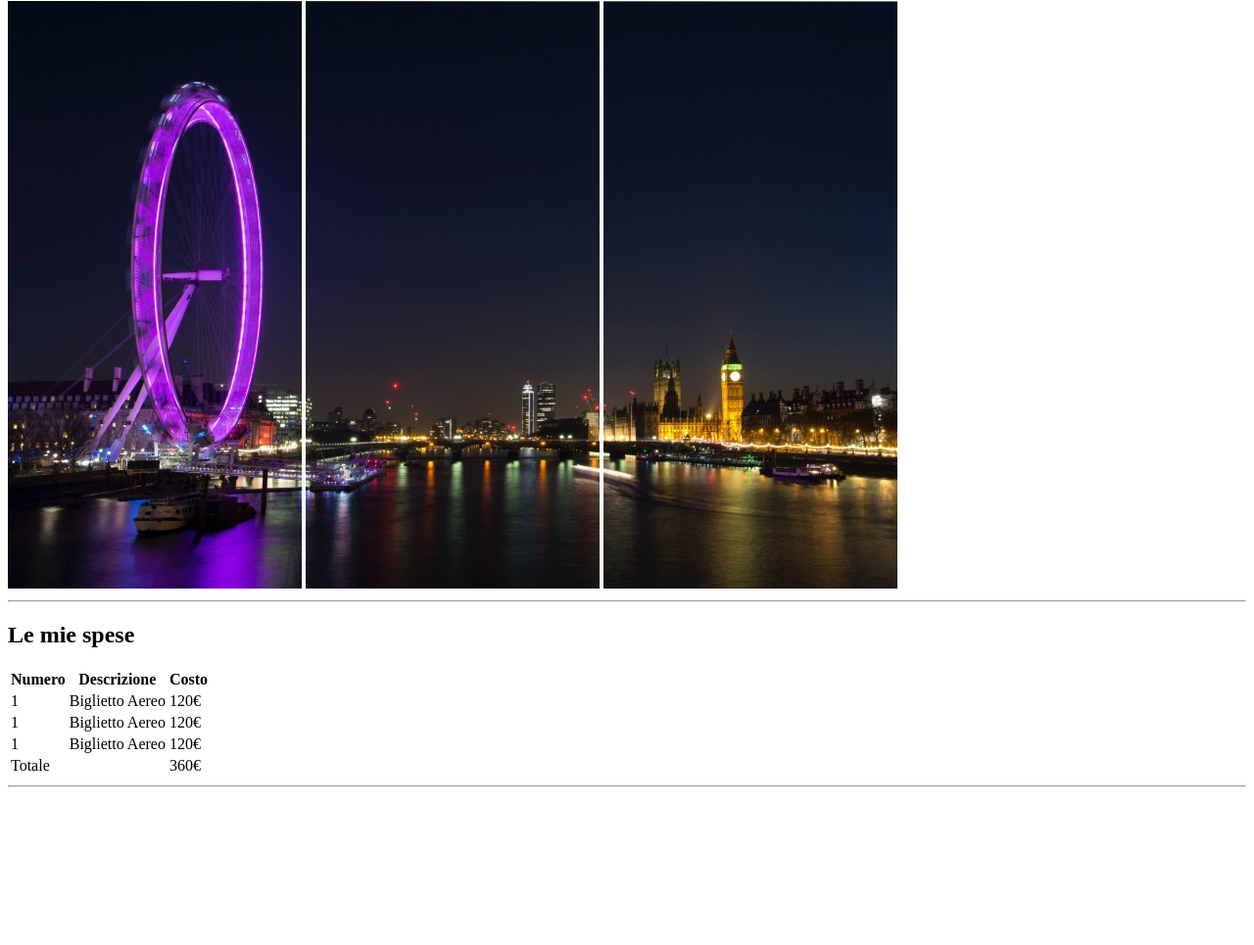
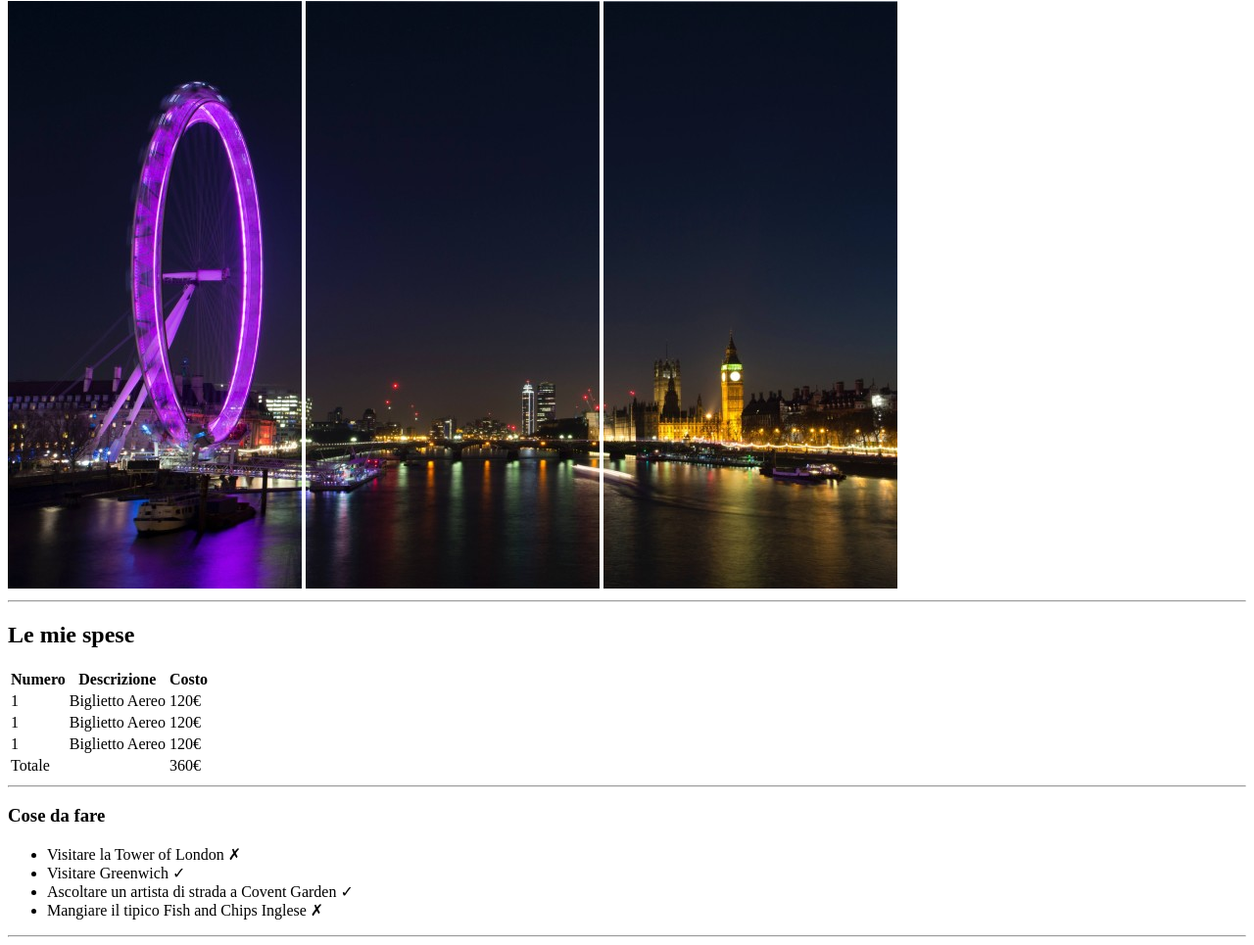
Before and after one commit to lordevito/html-london-trip, a plain HTML site: page index.html in a window 1280 px wide. Shown: the part 79-1044 px from the top of the page at 98% size. Before the commit the page ends 891 px from the top, so only its background shows below. Drawn offline with Linux system fonts and the light colour scheme.

Commit message:
feat: inserito lista

```diff
--- a/index.html
+++ b/index.html
@@ -52,5 +52,15 @@
         <hr>
     </div>
     <!--Fine tabella spese-->
+    <div>
+        <h3>Cose da fare</h3>
+        <ul>
+            <li>Visitare la Tower of London &#10007;</li>
+            <li>Visitare Greenwich &#10003;</li>
+            <li>Ascoltare un artista di strada a Covent Garden &#10003;</li>
+            <li>Mangiare il tipico Fish and Chips Inglese &#10007;</li>
+        </ul>
+        <hr>
+    </div>
 
 </body>
```
